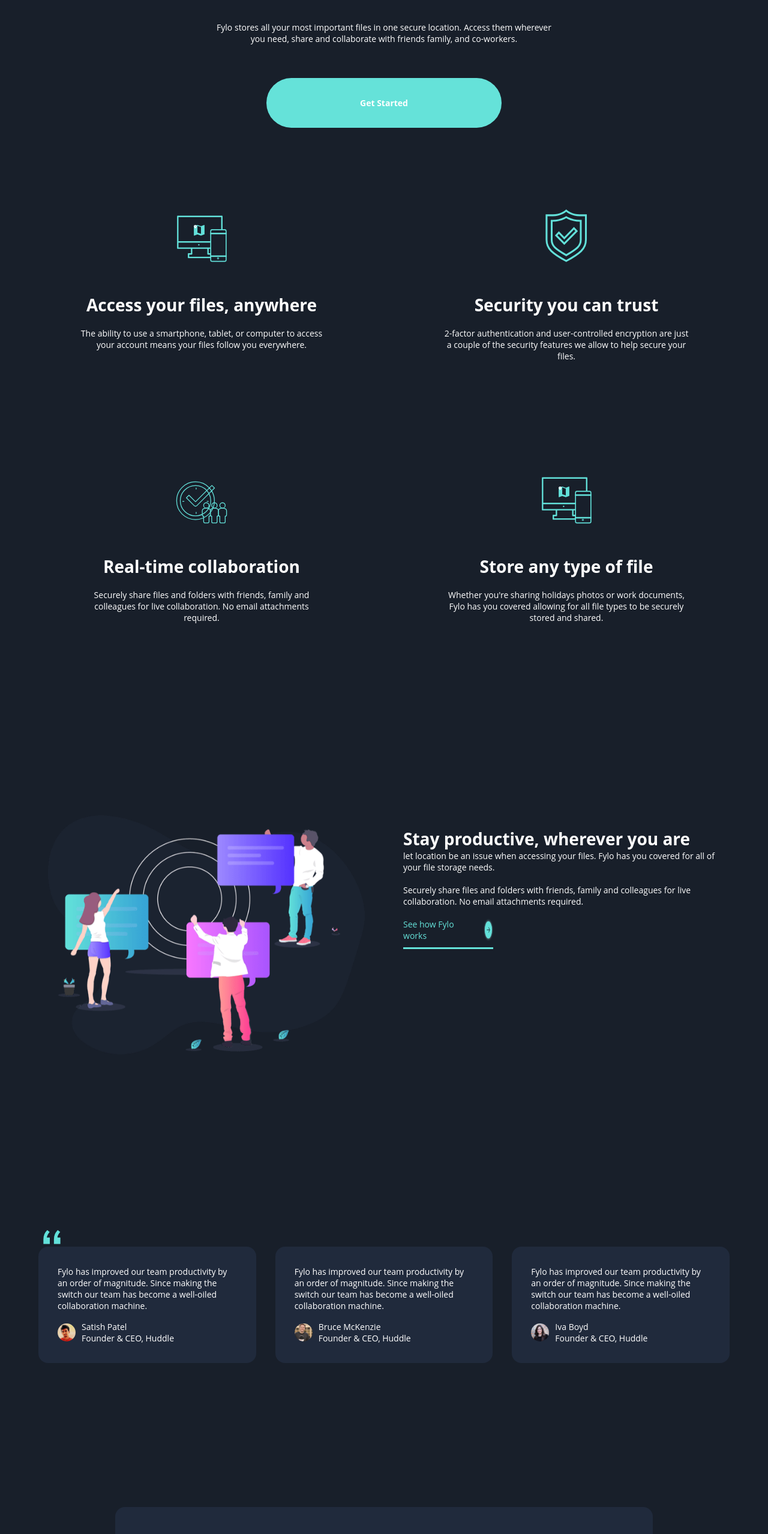
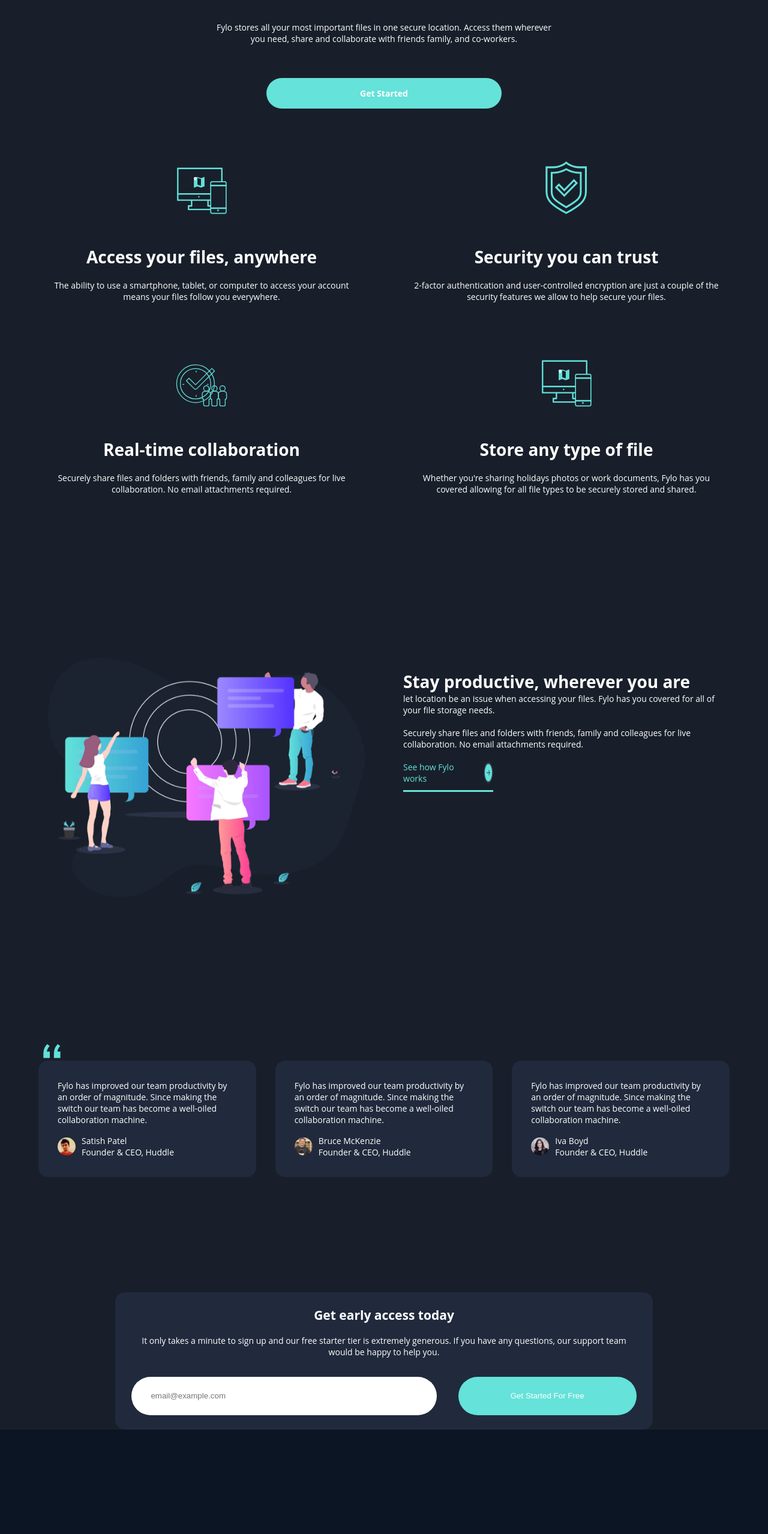
Before and after one commit to S-H-HTML-CSS-JS-234/fylo.github.io, a plain HTML site: page index.html in a window 1280 px wide. Shown: the part 960-3517 px from the top of the page at 60% size. Drawn offline with Linux system fonts and the light colour scheme; a web font is replaced by a local one.

Commit message:
css upgrade

```diff
--- a/style.css
+++ b/style.css
@@ -62,7 +62,7 @@ nav{
 }
 .top_btn{
     width: 70%;
-    padding: 2rem;
+    padding: 1rem;
     background-color: hsl(176, 68%, 64%);
     margin: 3.5rem auto;
     border-radius: 4rem;
@@ -82,7 +82,7 @@ nav{
     text-align: center;
 }
 .template{
-    margin: 4rem;
+    margin: 1rem;
     padding: 1rem;
 }
 .template img {
@@ -139,7 +139,7 @@ nav{
     width: 100%;
 }
 .q-c {
-    margin: 13rem 4rem;
+    margin: 10rem 4rem;
     padding: 0;
 }
 .quotes {
@@ -179,8 +179,8 @@ nav{
 }
 .get_access {
     max-width: 100%;
-    padding: 5rem;
-    margin: 1rem 2rem;
+    padding: 1.5rem;
+    margin: 0 2rem;
     text-align: center;
     background-color: hsl(219, 30%, 18%);
     color: hsl(0, 0%, 100%);
@@ -211,9 +211,8 @@ button{
 }
 .footer{
     width: 100%;
-    padding: 0 3rem;
+    padding: 0 2rem;
     background-color: hsl(216, 53%, 9%);
-    background-position: bottom;
 }
 .footer .logo{
     padding: 1rem;
@@ -227,11 +226,6 @@ button{
     align-items: center;
     justify-content: space-around;
 }
-/* .content1{
-    margin: 1rem;
-} */
-
-/*    */
 .footer_content img{
     margin-right: 4rem;
     height: 1.5rem;
@@ -244,6 +238,7 @@ button{
     width: 100%;
     padding: 1rem;
     text-align: left;
+    line-height: 2.5rem;
     margin: 1rem;
 }
 .icons{
```
